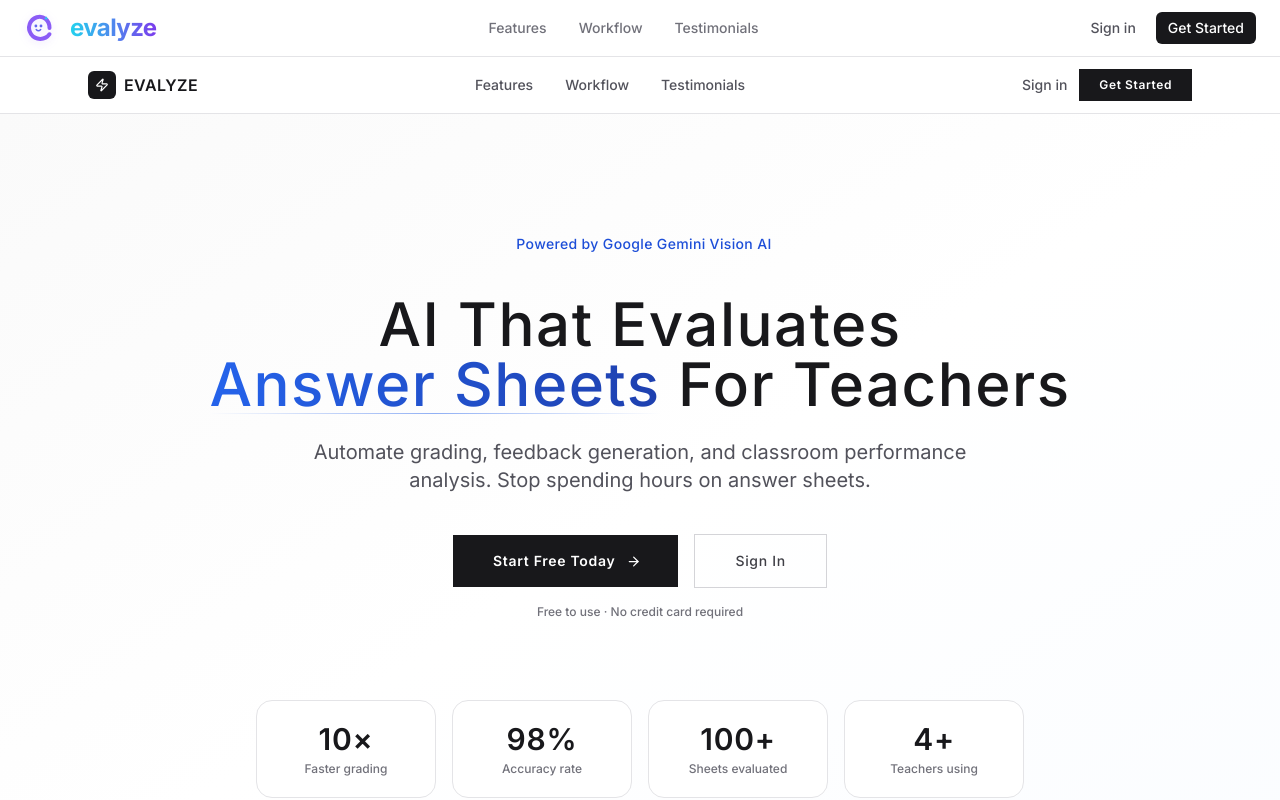
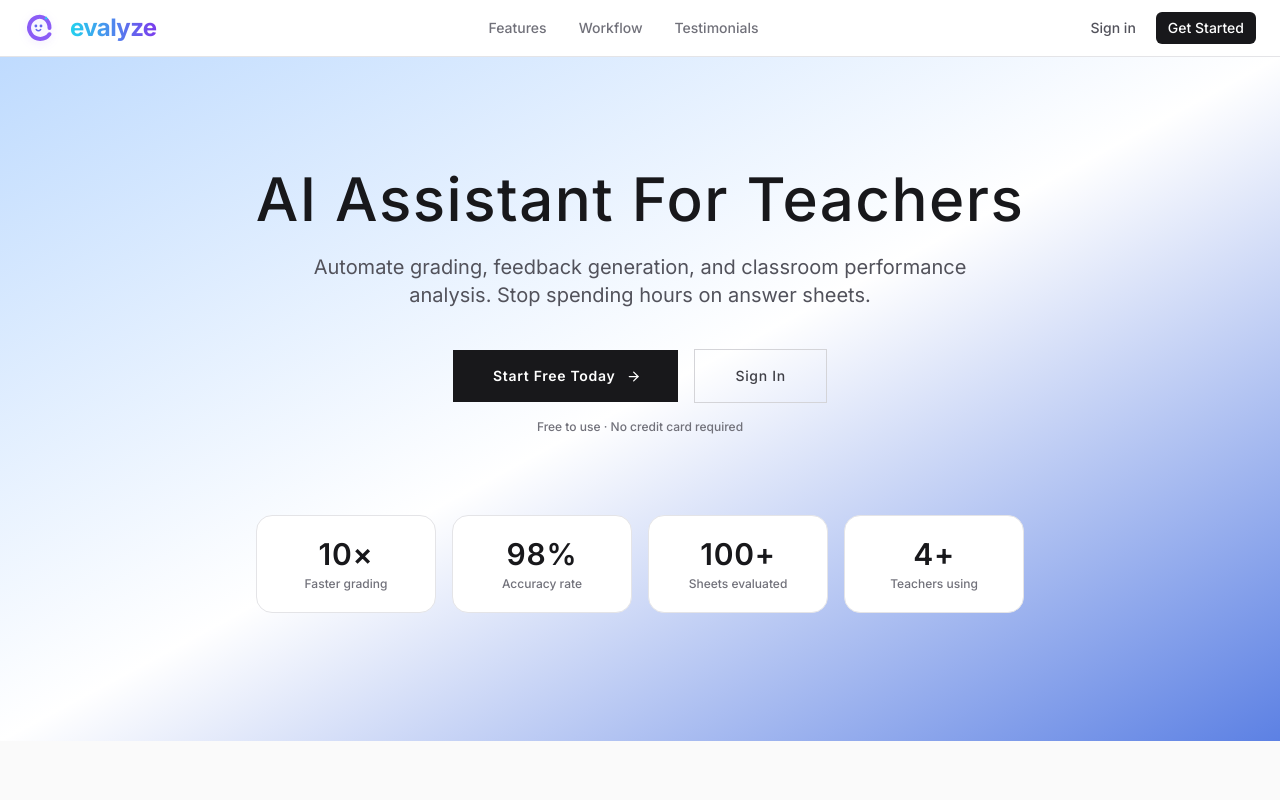
Before and after one commit to NOBA235/evalyze, a React (Vite) app in the folder client/: page / in a window 1280 px wide. Shown: the top 800 px of the page. Built offline with nearby package versions, Linux system fonts and the light colour scheme.

Commit message:
refractored landing page

```diff
--- a/client/src/pages/Landing.jsx
+++ b/client/src/pages/Landing.jsx
@@ -43,55 +43,24 @@ const testimonials = [
 ];
 
 const stats = [
-  { value: '10×',   label: 'Faster grading' },
-  { value: '98%',   label: 'Accuracy rate'  },
+  { value: '10×',  label: 'Faster grading' },
+  { value: '98%',  label: 'Accuracy rate'  },
   { value: '100+',  label: 'Sheets evaluated' },
   { value: '4+', label: 'Teachers using'  },
 ];
 
 export default function Landing() {
   return (
-    <div className="bg-white overflow-x-hidden">
-
-      {/* ── Navbar ── */}
-      <header className="sticky top-0 z-50 bg-white border-b border-zinc-200">
-        <div className="max-w-6xl mx-auto px-4 sm:px-6 h-14 flex items-center justify-between">
-          <div className="flex items-center gap-2">
-            <div className="w-7 h-7 rounded-md bg-zinc-900 flex items-center justify-center">
-              <Zap size={14} className="text-white" />
-            </div>
-            <span className="font-semibold text-base tracking-wide text-zinc-900">EVALYZE</span>
-          </div>
-          <nav className="hidden md:flex items-center gap-8">
-            {['Features', 'Workflow', 'Testimonials'].map(n => (
-              <a key={n} href={`#${n.toLowerCase()}`} className="text-zinc-600 hover:text-zinc-900 transition-colors text-sm font-medium">{n}</a>
-            ))}
-          </nav>
-          <div className="flex items-center gap-3">
-            <Link to="/login"    className="text-zinc-600 hover:text-zinc-900 text-sm font-medium transition-colors hidden sm:block">Sign in</Link>
-            <Link to="/register" className="btn-primary py-2 px-5 text-xs">Get Started</Link>
-          </div>
-        </div>
-      </header>
+    <div className="bg-blue-700 overflow-x-hidden">
 
       {/* ── Hero ── */}
-      <section className="relative pt-20 pb-24 md:pt-28 md:pb-32 bg-gradient-to-br from-zinc-50 via-white to-blue-50/30">
+      <section className="relative pt-20 pb-24 md:pt-28 md:pb-32 bg-gradient-to-br from-blue-200 via-white to-blue-50/30">
         <div className="max-w-6xl mx-auto px-4 sm:px-6 text-center">
           <motion.div initial="hidden" animate="visible" variants={stagger}>
-            <motion.div variants={fadeUp}
-              className="inline-flex items-center gap-2 px-4 py-2  text-blue-700 text-sm font-medium tracking-wide mb-8">
-              <motion.div animate={{ rotate: [0, 15, -15, 0] }} transition={{ duration: 2, repeat: Infinity, repeatDelay: 3 }}>
-                </motion.div>
-              Powered by Google Gemini Vision AI
-            </motion.div>
 
             <motion.h1 variants={fadeUp} className="heading-xl text-zinc-900 mb-6 max-w-4xl mx-auto">
-              AI That Evaluates{' '}
-              <span className="bg-gradient-to-r from-blue-600 to-blue-800 bg-clip-text text-transparent relative inline-block font-sm">
-                Answer Sheets
-                <motion.span className="absolute bottom-0 left-0 w-full h-px bg-gradient-to-r from-blue-600/0 via-blue-600/50 to-blue-600/0"
-                  initial={{ scaleX: 0 }} animate={{ scaleX: 1 }} transition={{ delay: 0.5, duration: 0.8 }} />
-              </span>{' '}For Teachers
+              AI Assistant
+              For Teachers
             </motion.h1>
 
             <motion.p variants={fadeUp} className="text-lg md:text-xl text-zinc-600 font-normal max-w-2xl mx-auto mb-10 leading-relaxed">
```
